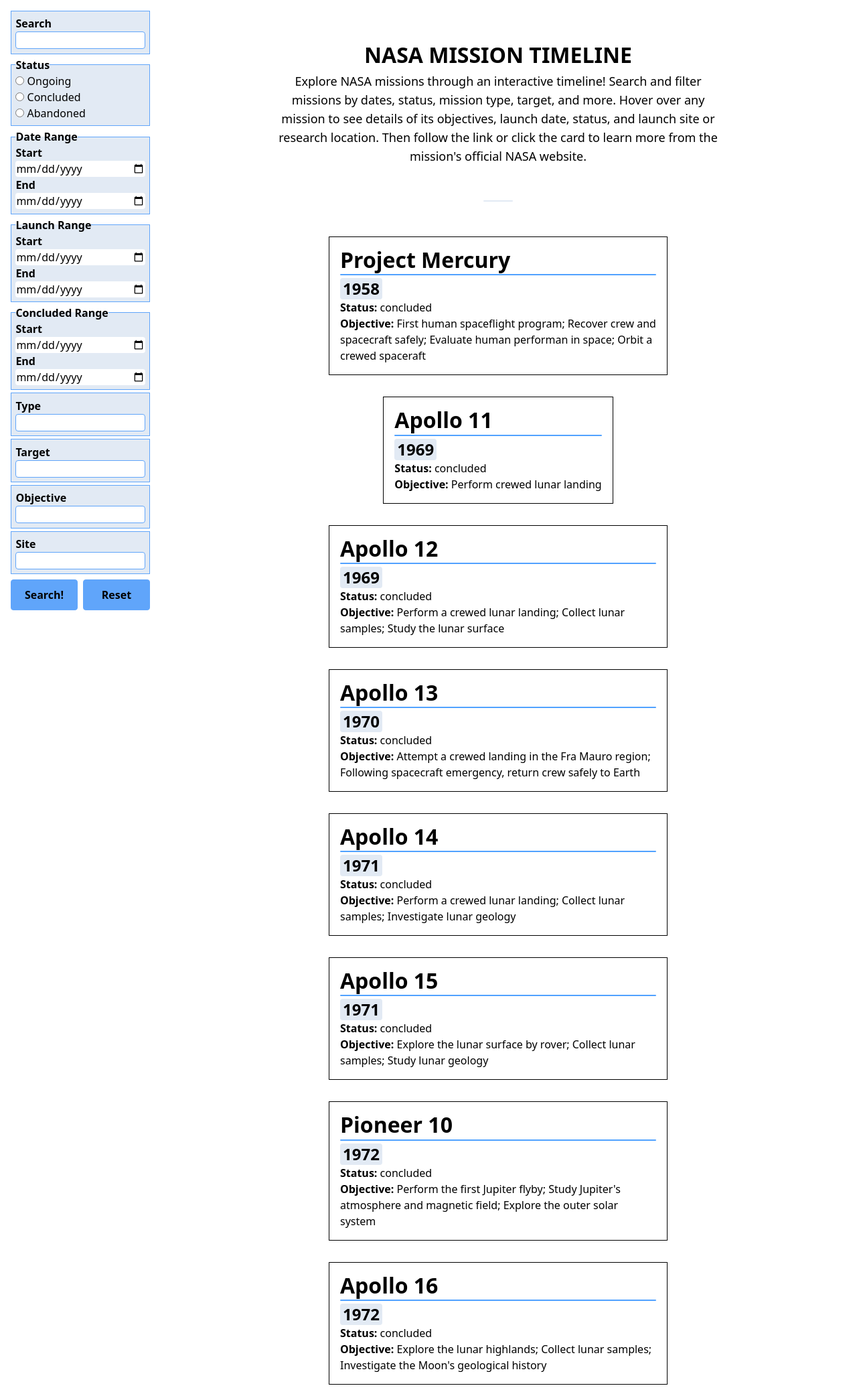
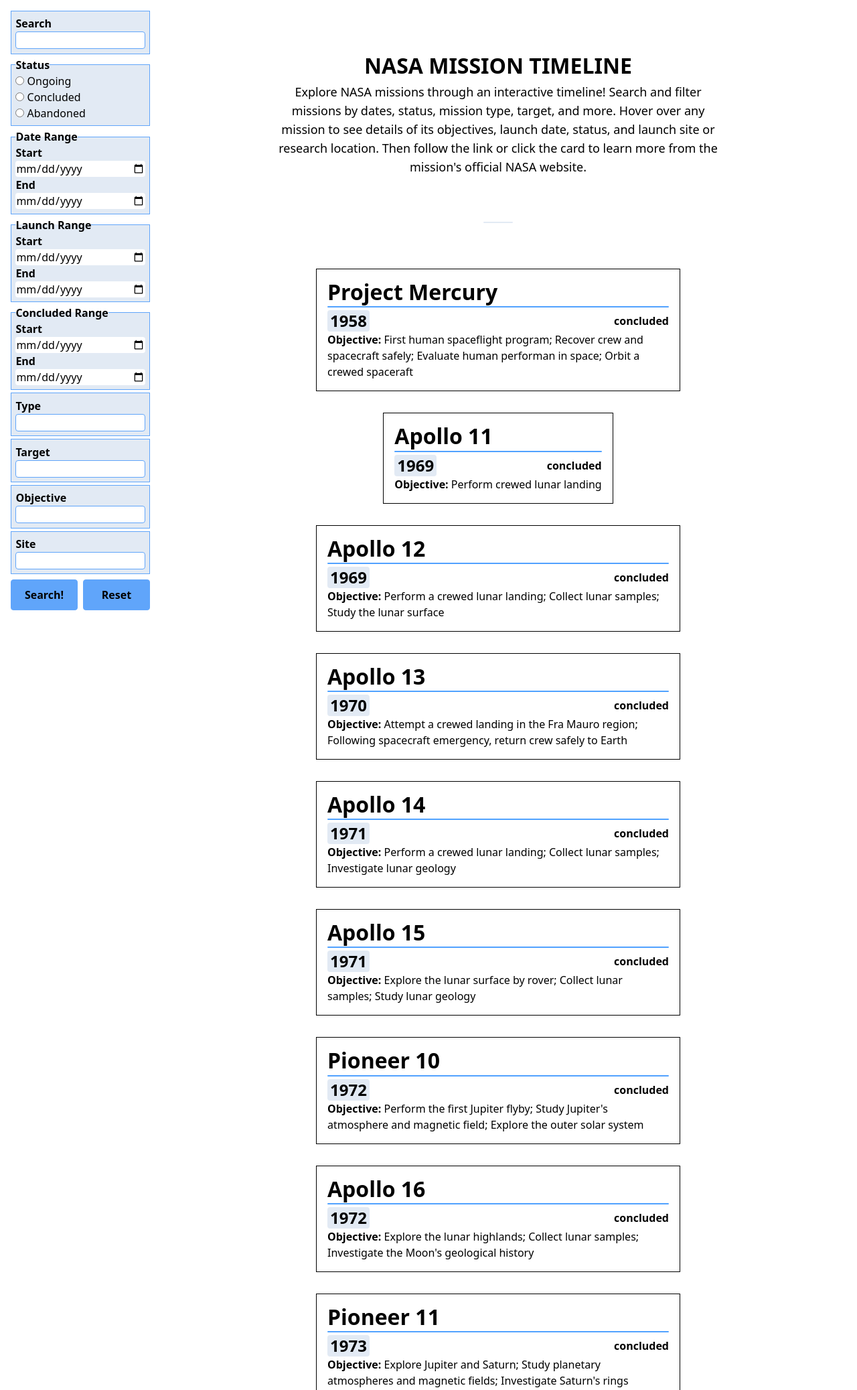
Before and after one commit to NYTLAIT/nasa-missions-timeline, a Flask app: page / in a window 1280 px wide. Shown: the top 2075 px of the page at 67% size. Run offline with Flask 3, Linux system fonts and the light colour scheme; data comes from the database, SQL or seed files in the repository; both versions use the stored data as it was after the commit.

Commit message:
Updated card structure again

```diff
--- a/static/render.js
+++ b/static/render.js
@@ -42,8 +42,10 @@ function render(missions) {
       <a href=${mission.link} target="_blank">
         <h1>${mission.name}</h1>
         <span class="block h-[2px] w-full bg-blue-400 rounded my-1"></span>
-        <p class='inline-block px-[4px] font-semibold text-2xl bg-[#e2eaf4] rounded'>${mission.launch_year}</p>
-        <p><strong>Status:</strong> ${mission.status}</p>
+        <div class='flex justify-between items-center'>
+          <p class='inline-block px-[4px] font-semibold text-2xl bg-[#e2eaf4] rounded'>${mission.launch_year}</p>
+          <p><strong>${mission.status}</strong></p>
+        </div>
         <p><strong>Objective:</strong> ${mission.objective}</p>
       </a>
 
--- a/static/styles.css
+++ b/static/styles.css
@@ -75,9 +75,9 @@ strong {
   display: flex;
   flex-direction: column;
   align-items: center;
-  gap: 3rem;
+  gap: 4rem;
 
-  padding: 3rem;
+  padding: 4rem;
   min-height: 100vh;
 }
 
@@ -101,7 +101,7 @@ strong {
 
   border: 1px solid black;
   padding: 1rem;
-  max-width: 506px;
+  max-width: 544px;
 }
 
 .mission-modal {
@@ -112,7 +112,7 @@ strong {
   left: 99%;
   z-index: 999;
 
-  width: 460px;
+  width: 488px;
   background-color: #e2eaf4;
 
   padding: 0.4rem 1rem;
```
Also changed, not shown: instance/project.db (added).
